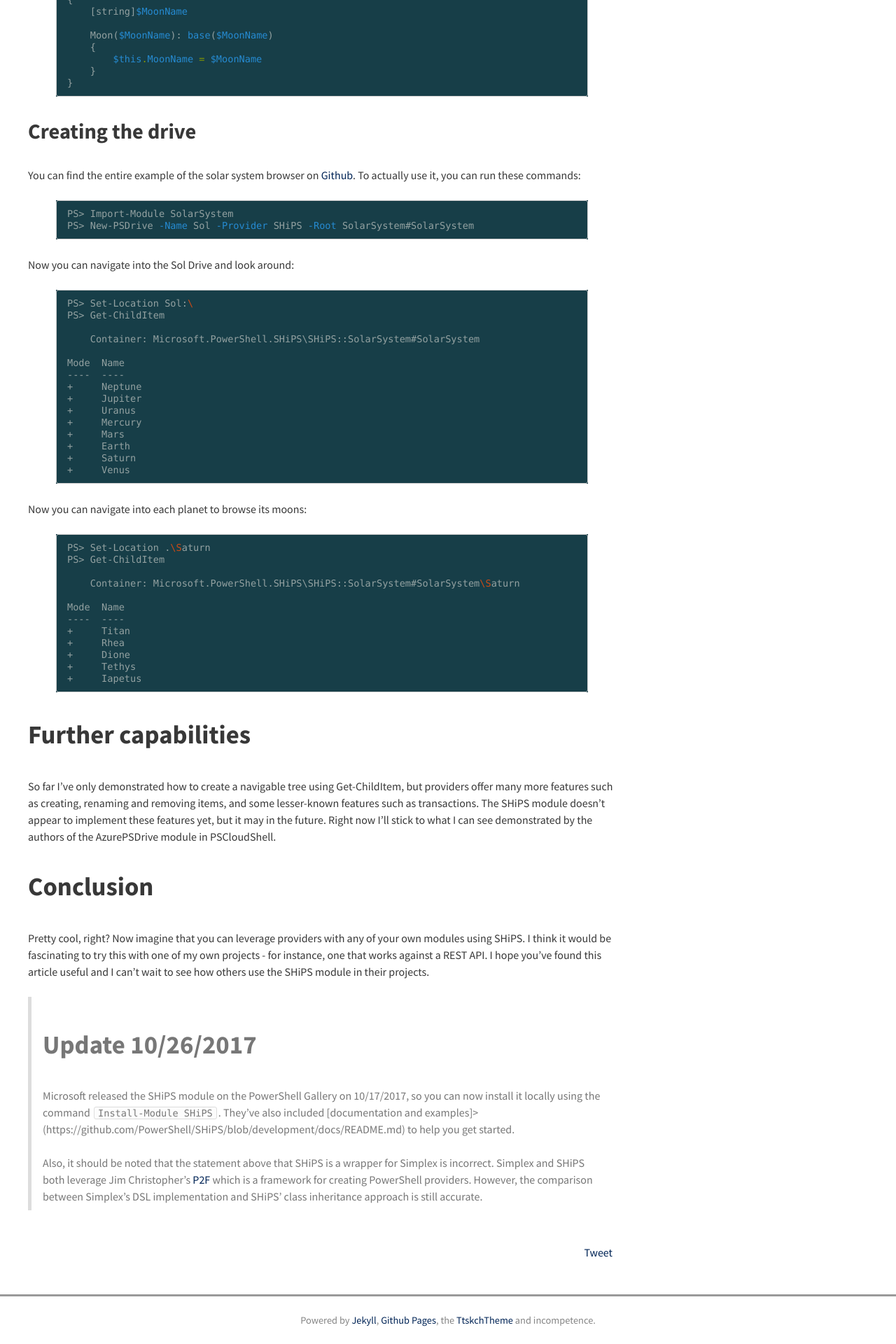
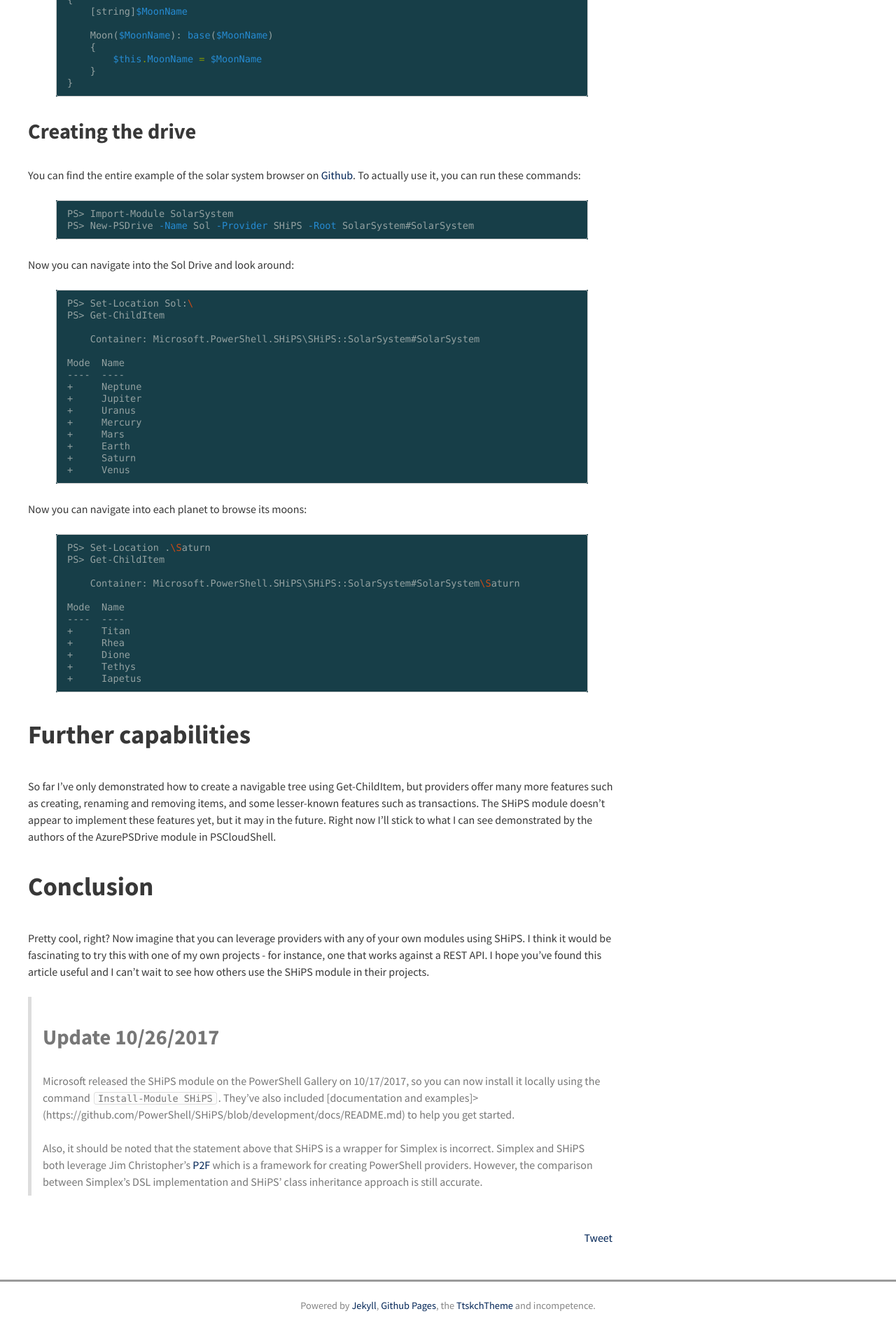
Before and after one commit to mattmcnabb/mattmcnabb.github.io, a Jekyll site: the page built from _posts/2017-9-30-SHiPS-PSCloudShell.md, in a window 1280 px wide. Shown: the part 3703-5623 px from the top of the page at 70% size. Built offline with Jekyll 4.4.1, drawn with Linux system fonts in a browser that asks for light colours; nearby versions of some CDN libraries; comment, search, counter and statistics services are not loaded; after the commit the page ends 5602 px from its top, so only the background shows below that.

```diff
--- a/_posts/2017-9-30-SHiPS-PSCloudShell.md
+++ b/_posts/2017-9-30-SHiPS-PSCloudShell.md
@@ -180,7 +180,7 @@ So far I've only demonstrated how to create a navigable tree using Get-ChildItem
 # Conclusion
 Pretty cool, right? Now imagine that you can leverage providers with any of your own modules using SHiPS. I think it would be fascinating to try this with one of my own projects - for instance, one that works against a REST API. I hope you've found this article useful and I can't wait to see how others use the SHiPS module in their projects.
 
-> # Update 10/26/2017
+> ## Update 10/26/2017
 > Microsoft released the SHiPS module on the PowerShell Gallery on 10/17/2017, so you can now install it locally using the command `Install-Module SHiPS`. They've also included [documentation and examples]>(https://github.com/PowerShell/SHiPS/blob/development/docs/README.md) to help you get started.
 >
 > Also, it should be noted that the statement above that SHiPS is a wrapper for Simplex is incorrect. Simplex and SHiPS both leverage Jim Christopher's [P2F](https://github.com/beefarino/p2f) which is a framework for creating PowerShell providers. However, the comparison between Simplex's DSL implementation and SHiPS' class inheritance approach is still accurate.
```
